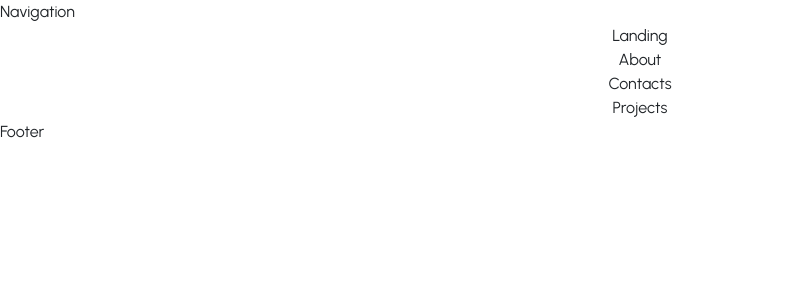
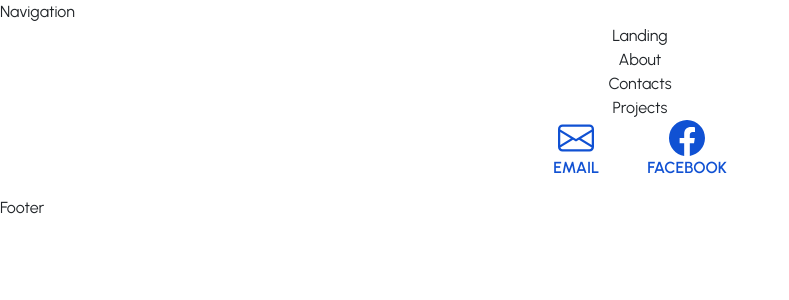
Before and after one commit to acm-ucr/ewb-website, a Next.js app: page / in a window 1280 px wide. Shown: the top 300 px of the page, without its empty margins (0-789 px from the left). Built offline with nearby package versions, Linux system fonts and the light colour scheme.

Commit message:
added Social

```diff
--- a/src/app/page.js
+++ b/src/app/page.js
@@ -2,6 +2,7 @@ import About from "@/components/home/About";
 import Landing from "@/components/home/Landing";
 import Projects from "@/components/home/Projects";
 import WhyJoin from "@/components/home/Contacts";
+import Social from "@/components/home/Social";
 const Home = () => {
   return (
     <>
@@ -9,6 +10,7 @@ const Home = () => {
       <About />
       <WhyJoin />
       <Projects />
+      <Social />
     </>
   );
 };
--- a/src/components/home/Social.jsx
+++ b/src/components/home/Social.jsx
@@ -1,5 +1,28 @@
-const Social = ({ name, link }) => {
-  return <div>Social</div>;
+import Link from "next/link";
+
+import { BsEnvelope, BsFacebook } from "react-icons/bs";
+import { LINKS } from "@/data/links";
+
+const Social = ({ link = LINKS }) => {
+  return (
+    <div className="flex flex-row">
+      <Link
+        href={link[0].link}
+        className="no-underline text-ewb-blue-200 hover:text-ewb-blue-200 flex flex-col mx-4 items-center hover:-translate-y-0.5 duration-300"
+      >
+        <BsEnvelope className="text-4xl" />
+        <p className="font-semibold">EMAIL</p>
+      </Link>
+      <Link
+        target="_blank"
+        href={link[1].link}
+        className="no-underline text-ewb-blue-200 hover:text-ewb-blue-200 flex flex-col mx-4 items-center hover:-translate-y-0.5 duration-300"
+      >
+        <BsFacebook className="text-4xl" />
+        <p className="font-semibold">FACEBOOK</p>
+      </Link>
+    </div>
+  );
 };
 
 export default Social;
```
